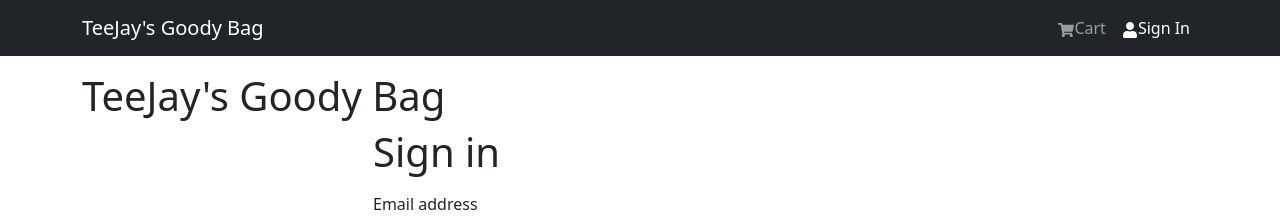
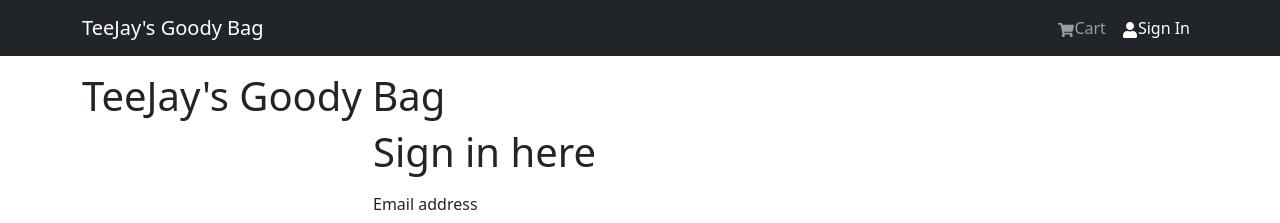
Before and after one commit to teejay327/teejaysgoodybag, a React (Create React App) app in the folder frontend/: page /login in a window 1280 px wide. Shown: the top 223 px of the page. Built offline with nearby package versions, Linux system fonts and the light colour scheme.

Commit message:
Debugging toast bug

```diff
--- a/frontend/src/screens/LoginScreen.jsx
+++ b/frontend/src/screens/LoginScreen.jsx
@@ -42,13 +42,13 @@ const LoginScreen = ({ children }) => {
 
   return (
     <FormContainer>
-      <h1>Sign in</h1>
+      <h1>Sign in here</h1>
       <Form onSubmit={ submitHandler } >
         <Form.Group controlId='email' className='my-3'>
           <Form.Label>Email address</Form.Label>
           <Form.Control
             type= 'email'
-            placeHolder='Enter email'
+            placeholder='Enter email'
             value={ email }
             onChange={ (e) => setEmail(e.target.value) }
           ></Form.Control>
```
